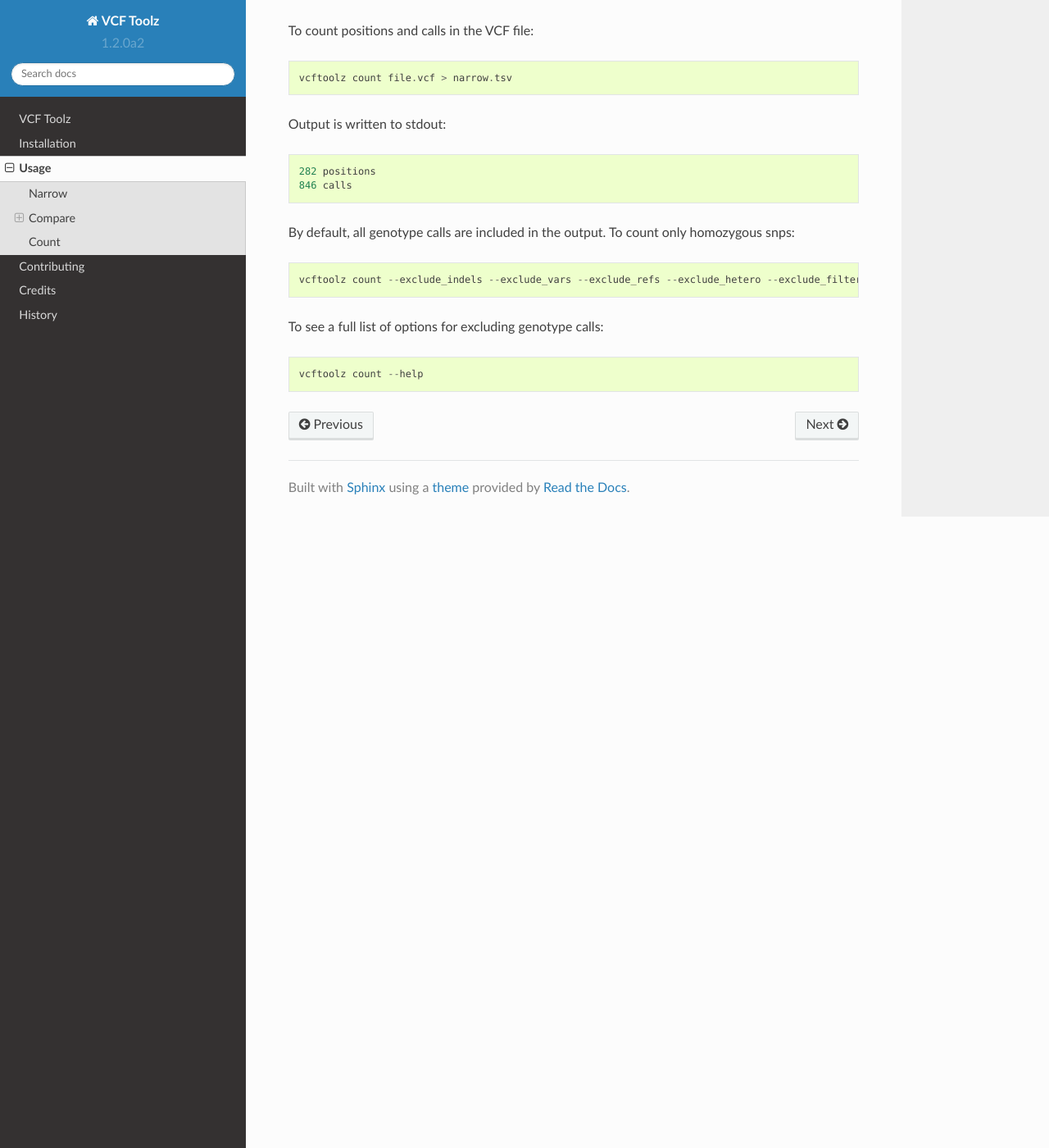
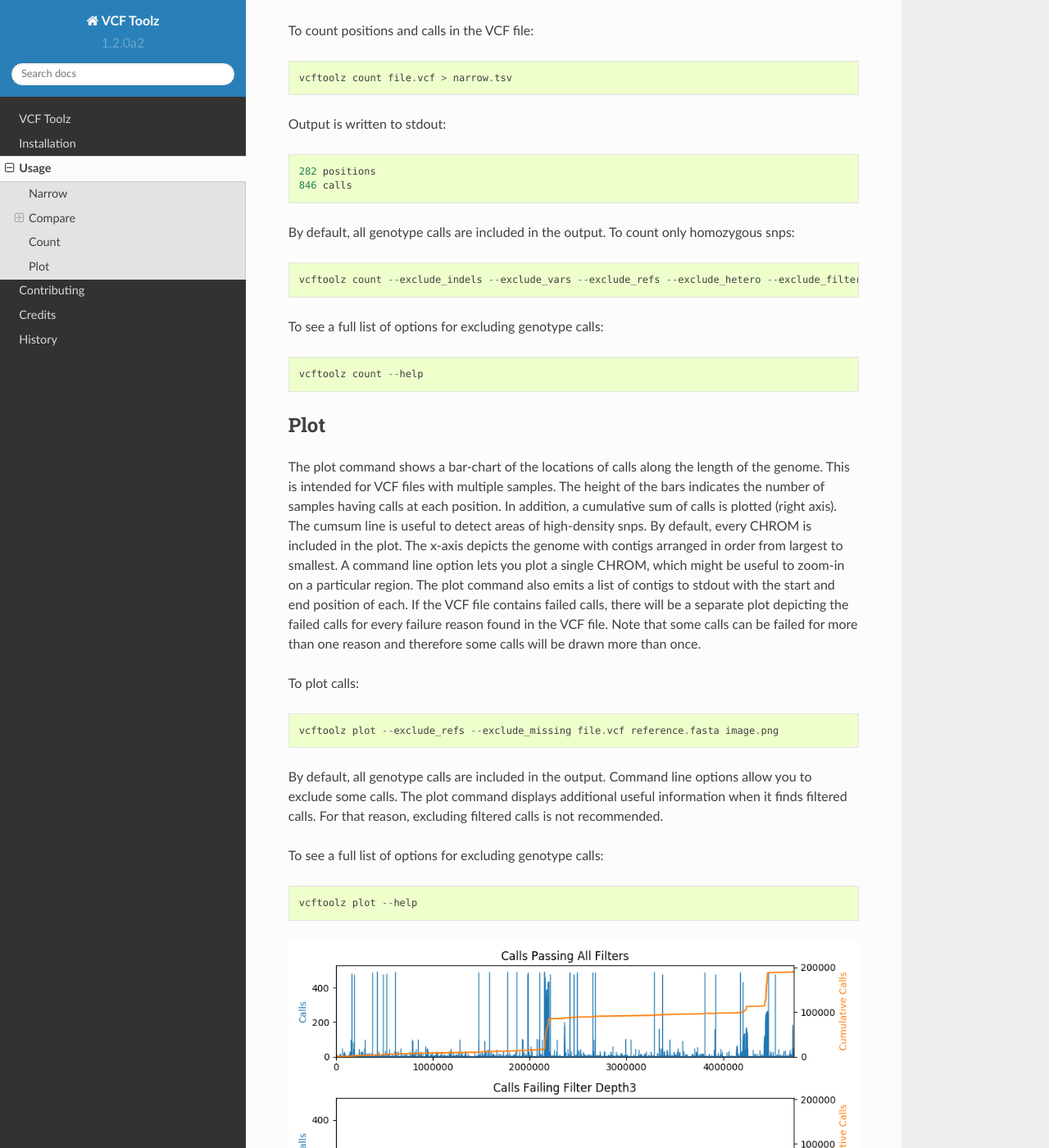
Before and after one commit to CFSAN-Biostatistics/vcftoolz, a Sphinx documentation site: the page built from docs/usage.rst, in a window 1280 px wide and 1400 px high, scrolled down 3815 px. Shown: the whole window at 82% size. Built offline with Sphinx 7.4.7 and the Read the Docs theme 2.0.0, drawn with Linux system fonts in a browser that asks for light colours.

Commit message:
Add plot command usage instructions.

```diff
--- a/docs/usage.rst
+++ b/docs/usage.rst
@@ -151,3 +151,30 @@ By default, all genotype calls are included in the output.  To count only homozy
 To see a full list of options for excluding genotype calls::
 
   vcftoolz count --help
+
+
+Plot
+----
+The plot command shows a bar-chart of the locations of calls along the length of the genome. This is intended for VCF
+files with multiple samples. The height of the bars indicates the number of samples having calls at each position.
+In addition, a cumulative sum of calls is plotted (right axis).  The cumsum line is useful to detect areas of
+high-density snps.  By default, every CHROM is included in the plot. The x-axis depicts the genome with contigs
+arranged in order from largest to smallest. A command line option lets you plot a single CHROM, which might be useful
+to zoom-in on a particular region. The plot command also emits a list of contigs to stdout with the start and end
+position of each. If the VCF file contains failed calls, there will be a separate plot depicting the failed calls for
+every failure reason found in the VCF file.  Note that some calls can be failed for more than one reason and therefore
+some calls will be drawn more than once.
+
+To plot calls::
+
+    vcftoolz plot --exclude_refs --exclude_missing file.vcf reference.fasta image.png
+
+By default, all genotype calls are included in the output.  Command line options allow you to exclude some calls.
+The plot command displays additional useful information when it finds filtered calls.  For that reason, excluding
+filtered calls is not recommended.
+
+To see a full list of options for excluding genotype calls::
+
+  vcftoolz plot --help
+
+.. image:: sample-plot.png
```
Also changed, not shown: docs/sample-plot.png (added).
